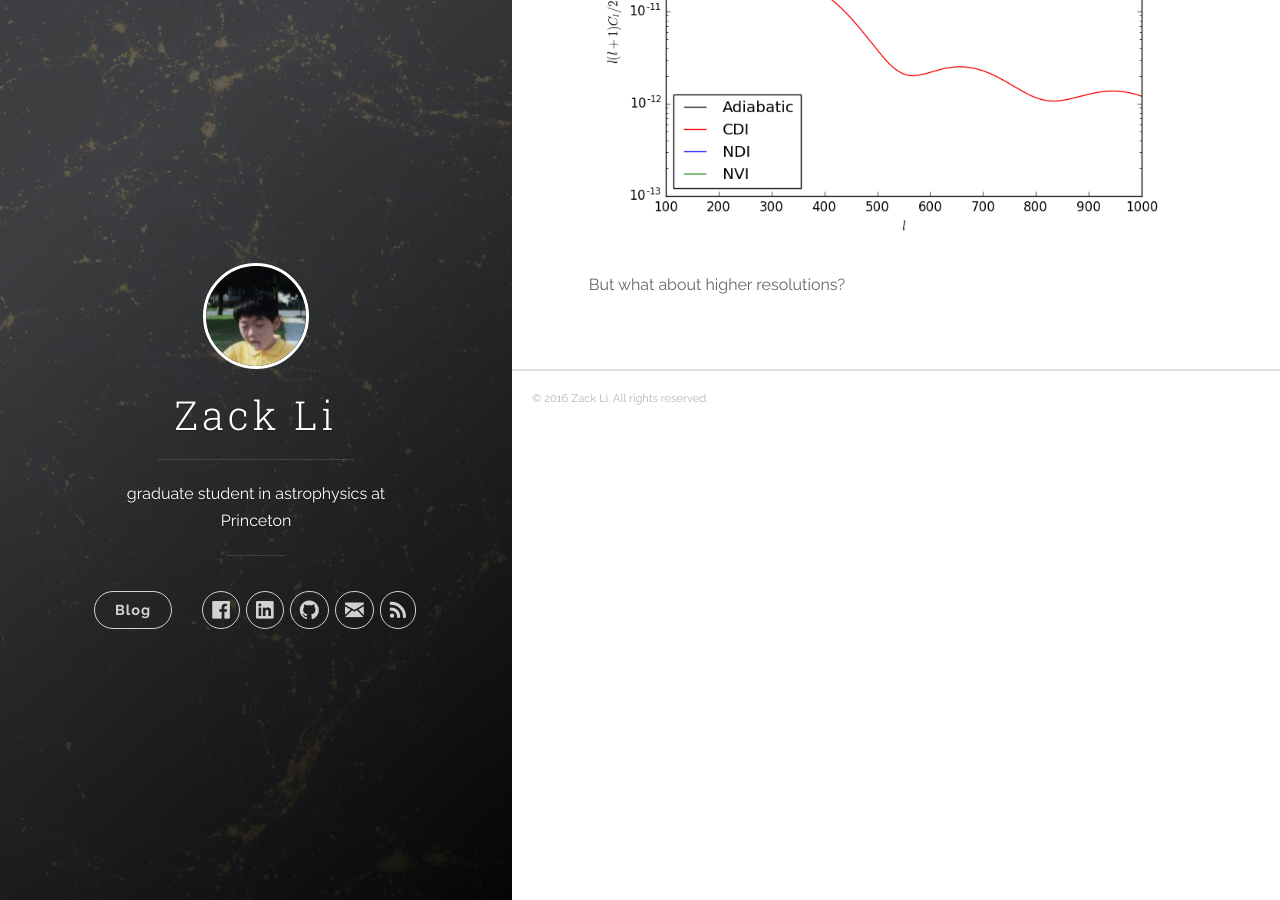
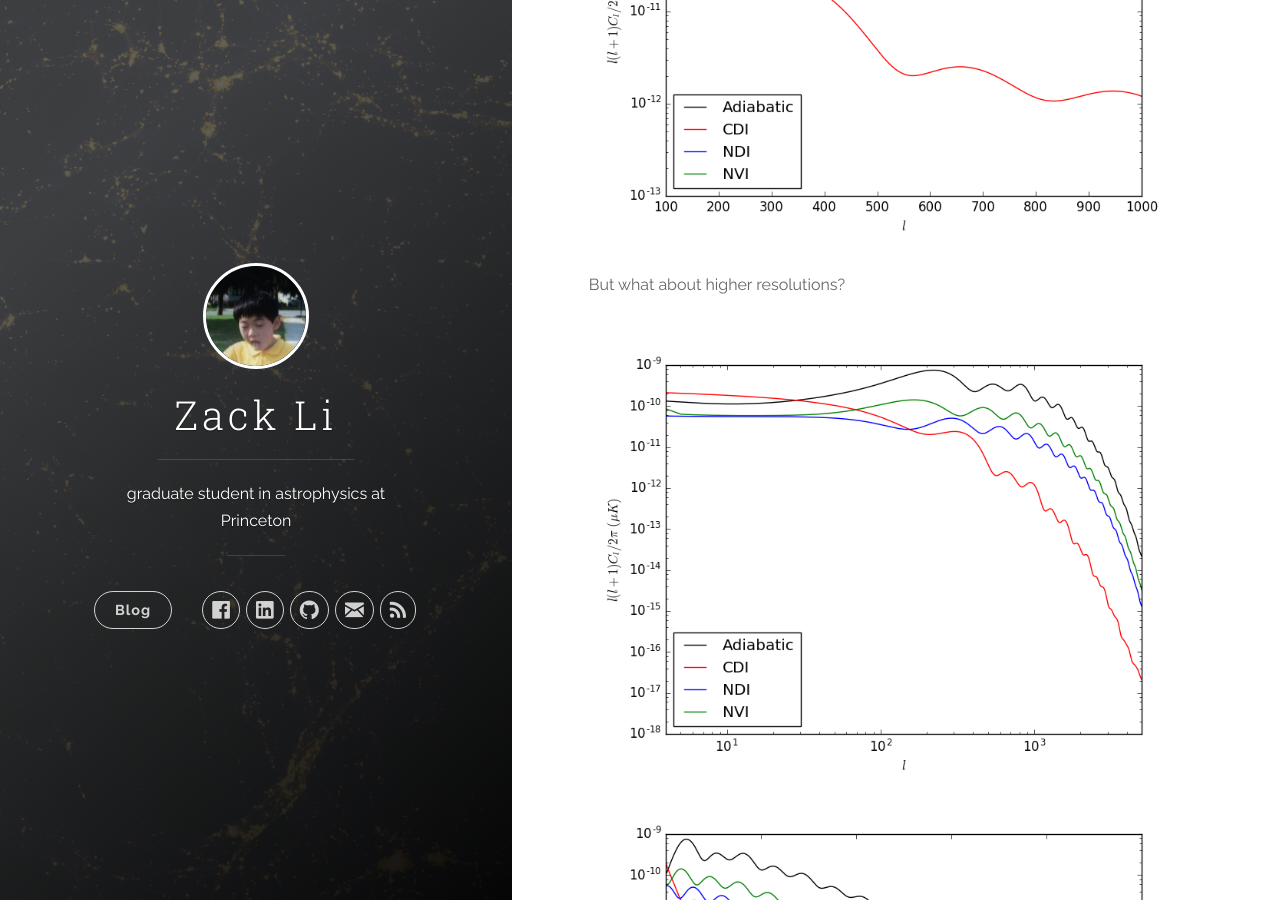
Before and after one commit to xzackli/xzackli.github.io, a Jekyll site: the page built from _posts/2016-09-27-exploring_isocurvature_mode_spectra.markdown, in a window 1280 px wide and 900 px high, scrolled down 979 px. Built offline with Jekyll 4.4.1, drawn with Linux system fonts in a browser that asks for light colours; nearby versions of some CDN libraries.

Commit message:
added a few new images

```diff
--- a/_posts/2016-09-27-exploring_isocurvature_mode_spectra.markdown
+++ b/_posts/2016-09-27-exploring_isocurvature_mode_spectra.markdown
@@ -11,3 +11,6 @@ Using CLASS it's pretty easy to explore the parameter space via power spectra. I
 ![Reproduced Planck Figure 21 Linear Y]({{ site.baseurl }}images/planck_fig21.png)
 
 But what about higher resolutions?
+
+![Large l Planck Figure 21 Log Y]({{ site.baseurl }}images/large_l_p21.png)
+![Large l Planck Figure 21 Linear Y]({{ site.baseurl }}images/lin_large_l_p21.png)
```
Also changed, not shown: images/large_l_p21.png (added), images/lin_large_l_p21.png (added).
